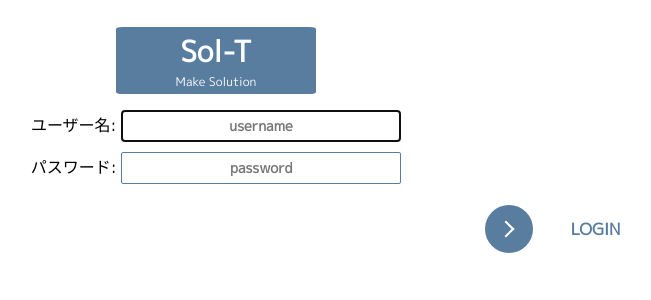
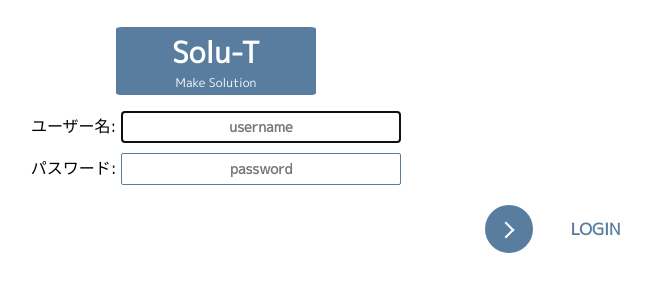
Before and after one commit to Room-201-dev/solu-t, a Django app: page / in a window 1280 px wide. Shown: the top 300 px of the page, without its empty margins (424-1075 px from the left). Run offline with Django 4.2, Linux system fonts and the light colour scheme; some libraries are stand-ins or nearby versions.

Commit message:
nav change

```diff
--- a/accounts/templates/accounts/admin_apply_content.html
+++ b/accounts/templates/accounts/admin_apply_content.html
@@ -29,7 +29,7 @@
     <nav>
         <div class="header_block" style="display:flex; justify-content: center; align-items: center">
             <div>
-                <h2 class="solt_title">Sol-T</h2>
+                <h2 class="solt_title">Solu-T</h2>
                 <p class="make_solution">Make Solution</p>
             </div>
         </div>
--- a/accounts/templates/accounts/admin_nav.html
+++ b/accounts/templates/accounts/admin_nav.html
@@ -24,7 +24,7 @@
     <nav>
         <div class="header_block" style="display:flex; justify-content: center; align-items: center">
             <div>
-                <h2 class="solt_title">Sol-T</h2>
+                <h2 class="solt_title">Solu-T</h2>
                 <p class="make_solution">Make Solution</p>
             </div>
         </div>
--- a/solu_t/templates/solu_t/login.html
+++ b/solu_t/templates/solu_t/login.html
@@ -30,7 +30,7 @@
     <nav>
         <div class="header_block" style="display:flex; justify-content: center; align-items: center">
             <div>
-                <h2 class="solt_title">Sol-T</h2>
+                <h2 class="solt_title">Solu-T</h2>
                 <p class="make_solution">Make Solution</p>
             </div>
         </div>
--- a/solu_t/templates/solu_t/nav.html
+++ b/solu_t/templates/solu_t/nav.html
@@ -27,7 +27,7 @@
     <nav>
         <div class="header_block" style="display:flex; justify-content: center; align-items: center">
             <div>
-                <h2 class="solt_title">Sol-T</h2>
+                <h2 class="solt_title">Solu-T</h2>
                 <p class="make_solution">Make Solution</p>
             </div>
         </div>
--- a/solu_t/templates/solu_t/sign_up.html
+++ b/solu_t/templates/solu_t/sign_up.html
@@ -26,7 +26,7 @@
     <nav>
         <div class="header_block" style="display:flex; justify-content: center; align-items: center">
             <div>
-                <h2 class="solt_title">Sol-T</h2>
+                <h2 class="solt_title">Solu-T</h2>
                 <p class="make_solution">Make Solution</p>
             </div>
         </div>
```
